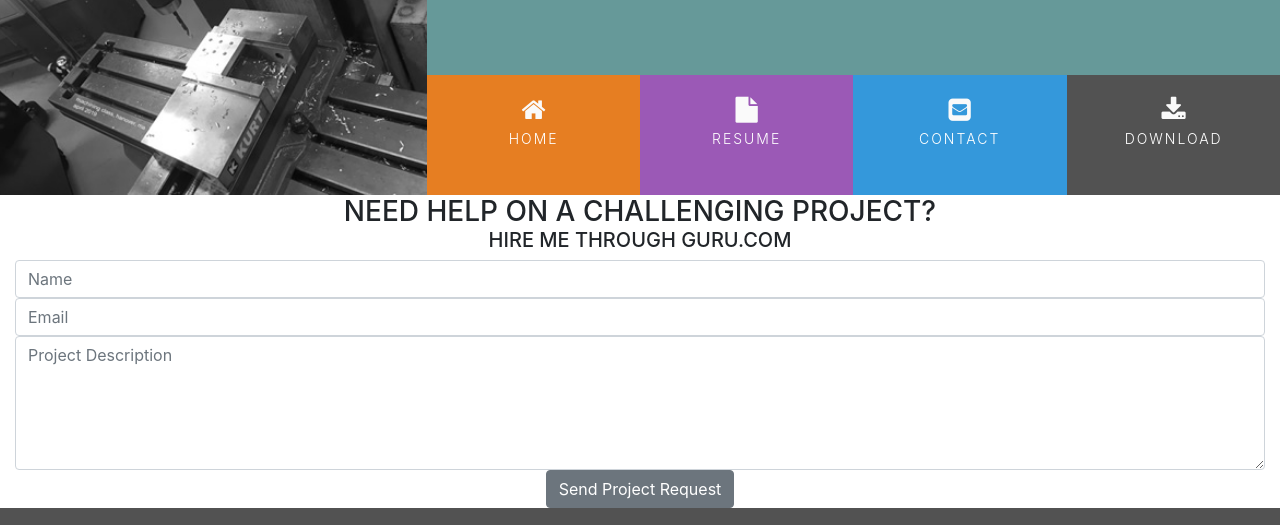
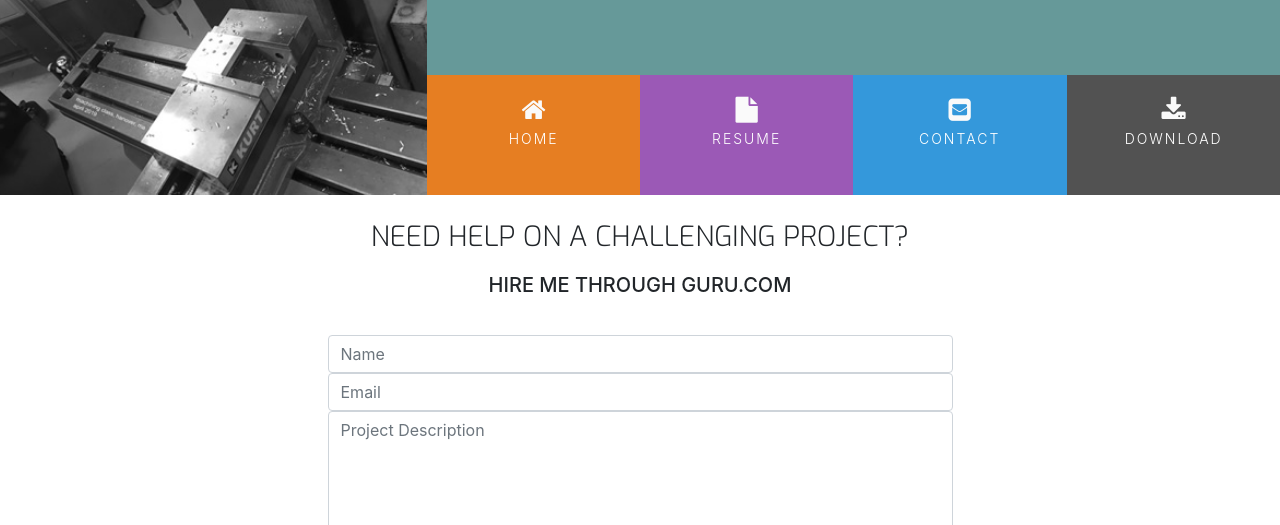
Before and after one commit to GeorgeLychock/ci-ucd-resume, a plain HTML site: page contact.html in a window 1280 px wide. Shown: the part 174-699 px from the top of the page. Drawn offline with nearby package versions, Linux system fonts and the light colour scheme.

Commit message:
style: Adding the last of the User Centric Mod styles

```diff
--- a/css/style.css
+++ b/css/style.css
@@ -1,15 +1,20 @@
 /* george lychock resume stylesheet */
 
-/* CSS TOC - In Order of Appearance:: */
 
-/* Imports */
+
+/* ######## CSS TOC - In Order of Appearance: */
+/* @Imports */
 /* Base Element styles */
 /* Common styles */
-/* Portfolio styles */
+/* Heading styles */
 /* Nav styles */
 /* Hover.css styles */
-/* Contact Info styles */
+/* Main Content: Home Contact Info styles */
+/* Main Content: Home Personal Info styles */
+/* Main Content: Resume styles */
+/* Main Content: Contact styles */
 /* Footer styles */
+/* @Media Breakpoint Styles */
 
 /* NOT USED.... */
 /* Container styles */
@@ -17,6 +22,9 @@
 /* Narbar styles */
 /* Buttons */
 /* Spacer and Divider styles */
+/*########## /CSS TOC */
+
+
 
 /* Thinking about putting a copy of all the color styles here; CLASSES only:
 
@@ -33,6 +41,7 @@ etc...
 /* Imports */
 @import url('https://fonts.googleapis.com/css2?family=Exo:ital,wght@0,100;0,200;0,300;0,400;0,500;0,600;0,700;1,100;1,200;1,300;1,400;1,500;1,600;1,700&family=Roboto:ital,wght@0,100;0,300;0,400;0,500;0,700;1,100;1,300;1,400;1,500;1,700&display=swap');
 
+
 /* Base Element styles */
 header {
     margin: 0;
@@ -46,6 +55,16 @@ footer {
 h1, h2, h3, h4 {
     margin: 0;
 }
+button[type="submit"] {
+    margin-top: 15px;
+    margin-bottom: 20px;
+    color: #fafafa;
+    background-color: #e84610;
+}
+
+/* Framework Override styles */
+/* Future home of Framework Override styles */
+/* I think framework (Bootstrap) Overides should be kept in one location */
 
 
 /* Common styles */
@@ -168,7 +187,7 @@ h1, h2, h3, h4 {
     height: 120px;
  }
 
-/* Main Content: Contact Info styles */
+/* Main Content: Home Contact Info styles */
 .bg-color-three-reasons {
     background-color: #fff;
 }
@@ -180,7 +199,7 @@ h1, h2, h3, h4 {
     margin-bottom: 15px;
 }
 
-/* Main Content: Personal Info styles */
+/* Main Content: Home Personal Info styles */
 .bg-color-personal-info {
     background-color: #f4f4f4;
 }
@@ -278,6 +297,23 @@ font-weight: 700;
     margin-bottom: 30px;
 }
 
+/* Main Content: Contact styles */
+.contact-heading {
+    font-family: "Exo", sans-serif;
+    font-weight: 300;
+    margin-top: 25px;
+    margin-bottom: 20px;
+}
+.bg-color-contact {
+    background-color: #fff;
+}
+.center-form {
+    padding-top: 10px;
+    margin: 0 auto;
+    max-width: 70%;
+}
+
+
 /* Footer styles */
 .cv-pdf i {
     font-size: 18px;
@@ -319,3 +355,13 @@ font-weight: 700;
 #footer-details {
     padding: 20px;
 }
+
+/* Media Breakpoint Styles */
+@media(min-width: 992px) {
+    .center-form {
+    padding-top: 30px;
+    min-height: 240px;
+    margin: 0 auto;
+    max-width: 50%;
+    }
+}
```
